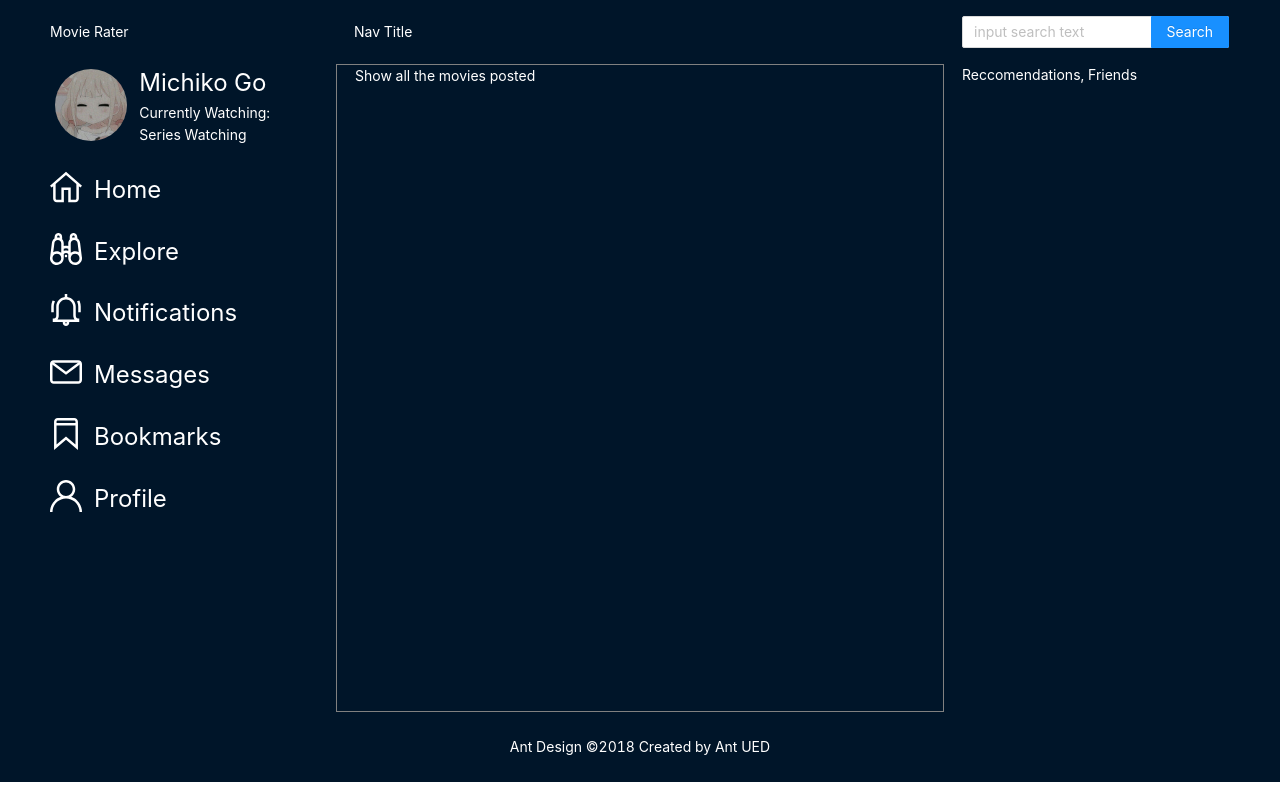
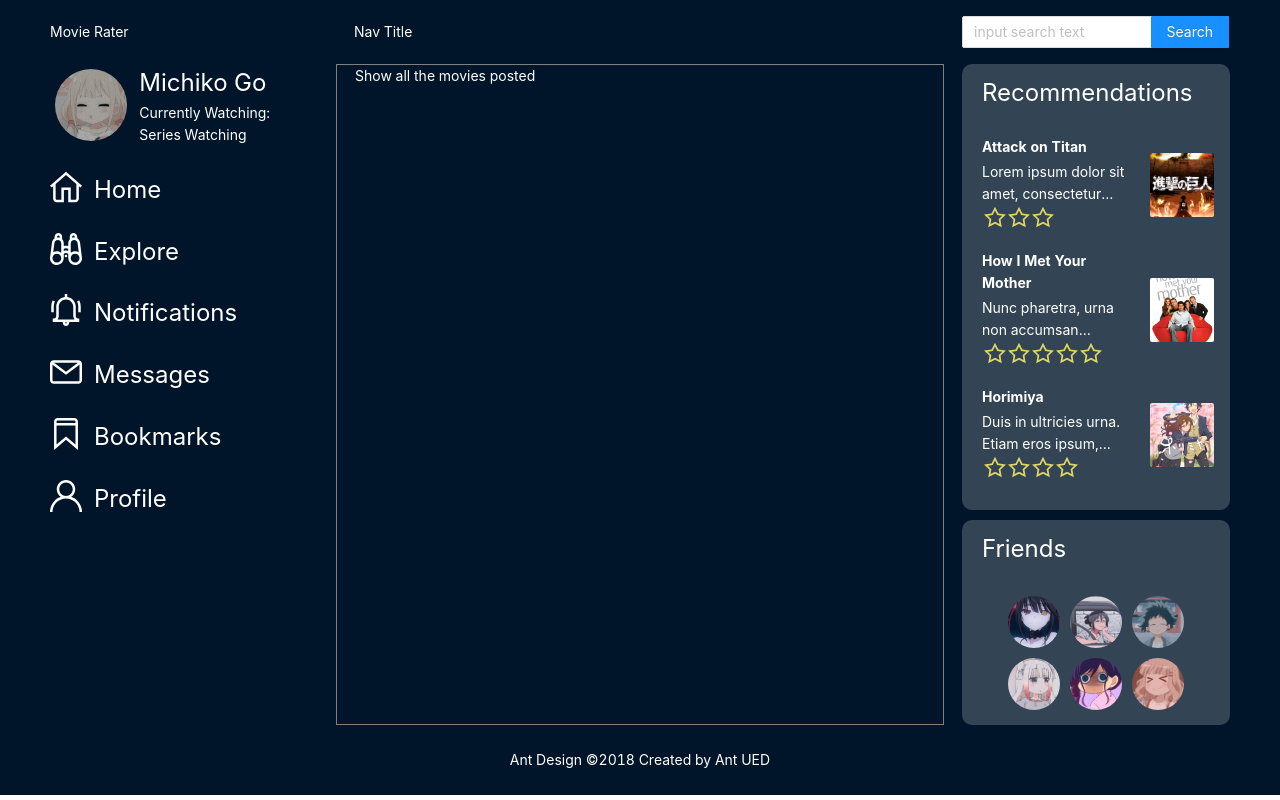
Before and after one commit to michikogo/meal-generator, a React (Create React App) app in the folder client/: page / in a window 1280 px wide. Built offline with nearby package versions, Linux system fonts and the light colour scheme.

Commit message:
added recommendation and friends

```diff
--- a/client/src/Components/RightSideNav/RightSideNav.js
+++ b/client/src/Components/RightSideNav/RightSideNav.js
@@ -1,7 +1,105 @@
-import React from "react";
+import { Row, Col, Avatar } from "antd";
+import "./index.css";
+import StartYellowSVG from "./SVG/StartYellowSVG";
 
 const RightSideNav = () => {
-  return <div>Reccomendations, Friends</div>;
+  const users = [
+    { name: "Jhon Sims", image: "user1.jpg" },
+    { name: "Simone Gills", image: "user2.jpg" },
+    { name: "Billy Reyes", image: "user3.jpg" },
+    { name: "Jhon Sims", image: "user4.jpg" },
+    { name: "Simone Gills", image: "user5.jpg" },
+    { name: "Billy Reyes", image: "user6.jpg" },
+  ];
+
+  const recommendations = [
+    {
+      name: "Attack on Titan",
+      description:
+        "Lorem ipsum dolor sit amet, consectetur adipiscing elit. Donec ipsum lorem, maximus at elit sed, pharetra euismod mauris. Proin finibus arcu nisl, vel sodales elit ultrices placerat. Nunc sed placerat turpis, volutpat aliquam ex. Maecenas eget justo ac ex gravida rhoncus et nec eros. Aliquam nisi dui, facilisis iaculis pretium eget, blandit ac lacus. Interdum et malesuada fames ac ante ipsum primis in faucibus. Ut lacinia semper cursus. Nulla ac scelerisque risus. Ut ut felis lorem. In felis nibh, consequat ut sodales vitae, imperdiet in tellus. Duis tortor libero, placerat vitae aliquet vitae, vestibulum ac augue. Duis dapibus velit sagittis mattis blandit.",
+      rating: [1, 2, 3],
+      image: "AoT.jpg",
+    },
+    {
+      name: "How I Met Your Mother",
+      description:
+        "Nunc pharetra, urna non accumsan aliquet, tortor nisl tincidunt sem, at tristique diam urna a ipsum. Lorem ipsum dolor sit amet, consectetur adipiscing elit. Vivamus eu purus vitae odio dapibus commodo. Nulla ante lacus, laoreet a nibh vel, consectetur ornare purus. Phasellus a velit dignissim, tincidunt velit at, efficitur enim. Nunc ultrices est sit amet quam finibus, at varius lacus pulvinar. Nulla facilisis nibh in dolor dictum maximus. Sed tellus mi, scelerisque vel est sit amet, lacinia rutrum purus. Fusce diam diam, mollis ut tincidunt at, accumsan vel orci. Praesent interdum rutrum augue. Curabitur sit amet imperdiet eros. Suspendisse eu sapien non nulla aliquet blandit nec vitae turpis.",
+      rating: [1, 2, 3, 4, 5],
+      image: "HIMYM.jpg",
+    },
+    {
+      name: "Horimiya",
+      description:
+        "Duis in ultricies urna. Etiam eros ipsum, eleifend ac venenatis eu, sollicitudin gravida dui. Lorem ipsum dolor sit amet, consectetur adipiscing elit. Fusce fringilla mi id nisl consectetur cursus. Vestibulum non eleifend sapien, et vulputate nunc. Donec vel libero rhoncus, aliquam lectus vel, ultricies ante. Donec rhoncus condimentum pellentesque. Morbi tincidunt neque diam, mattis euismod risus convallis sit amet. Integer ac fringilla ipsum, vel hendrerit neque. Vestibulum ante ipsum primis in faucibus orci luctus et ultrices posuere cubilia curae; Duis in ex vulputate, pretium massa non, finibus massa. Nulla et nisl sit amet nunc commodo interdum eu nec justo. Fusce mi lacus, ullamcorper nec diam sit amet, elementum lobortis quam.",
+      rating: [1, 2, 3, 4],
+      image: "Horimiya.png",
+    },
+  ];
+
+  return (
+    <div>
+      <div
+        style={{
+          backgroundColor: "rgba(255,255,255, 0.2)",
+          borderRadius: "10px",
+          marginBottom: "10px",
+        }}
+      >
+        <div style={{ padding: "10px 20px" }}>
+          <div>
+            <p style={{ fontSize: "3vh" }}>Recommendations</p>
+            {recommendations.map((recommendation) => (
+              <div style={{ paddingBottom: "15px" }}>
+                <Row gutter={[24, 24]}>
+                  <Col md={16}>
+                    <p className="rightnav-recommendation-margin rightnav-recommendation-title">
+                      {recommendation.name}
+                    </p>
+                    <p className="rightnav-recommendation-margin rightnav-recommendation-paragraph">
+                      {recommendation.description}
+                    </p>
+                    {recommendation.rating.map((rating) => (
+                      <StartYellowSVG key={rating} />
+                    ))}
+                  </Col>
+                  <Col md={8} style={{ placeSelf: "center" }}>
+                    <Avatar
+                      shape="square"
+                      size={64}
+                      src={
+                        require(`../../Assets/Series/${recommendation.image}`)
+                          .default
+                      }
+                    />
+                  </Col>
+                </Row>
+              </div>
+            ))}
+          </div>
+        </div>
+      </div>
+
+      <div
+        style={{
+          backgroundColor: "rgba(255,255,255, 0.2)",
+          borderRadius: "10px",
+        }}
+      >
+        <div style={{ padding: "10px 20px" }}>
+          <p style={{ fontSize: "3vh" }}>Friends</p>
+          <div style={{ textAlign: "center" }}>
+            {users.map((user) => (
+              <Avatar
+                size={52}
+                src={require(`../../Assets/Users/${user.image}`).default}
+                style={{ margin: "5px" }}
+              />
+            ))}
+          </div>
+        </div>
+      </div>
+    </div>
+  );
 };
 
 export default RightSideNav;
--- a/client/src/Components/RightSideNav/index.css
+++ b/client/src/Components/RightSideNav/index.css
@@ -0,0 +1,17 @@
+.rightnav-recommendation-margin {
+  margin-bottom: 0px;
+}
+.rightnav-recommendation-title {
+  margin-bottom: 3px;
+  font-weight: bold;
+}
+.rightnav-recommendation-paragraph {
+  /* white-space: "nowrap";
+  overflow: "hidden";
+  text-overflow: "ellipsis";*/
+  display: -webkit-box;
+  max-width: 200px;
+  -webkit-line-clamp: 2;
+  -webkit-box-orient: vertical;
+  overflow: hidden;
+}
```
